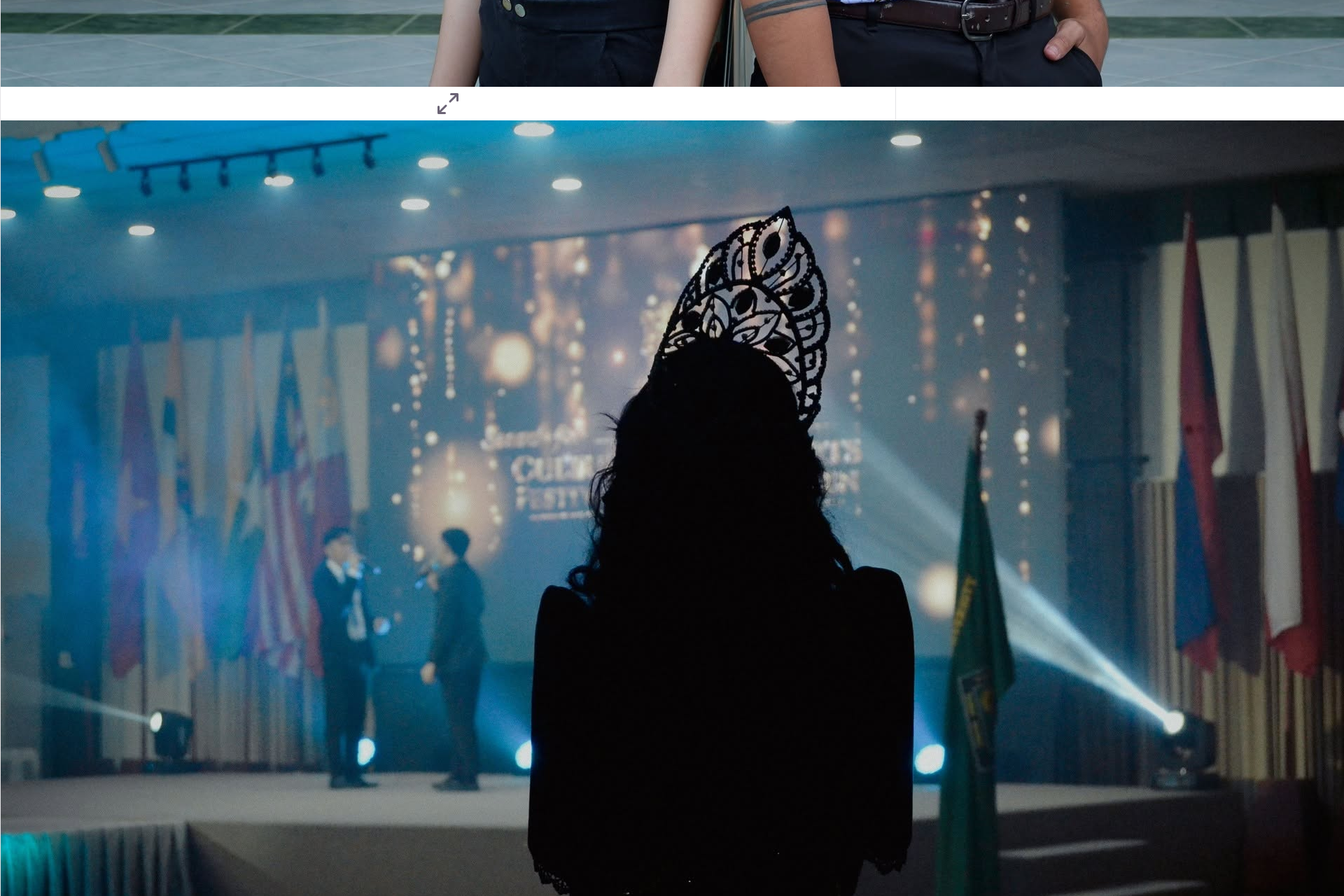
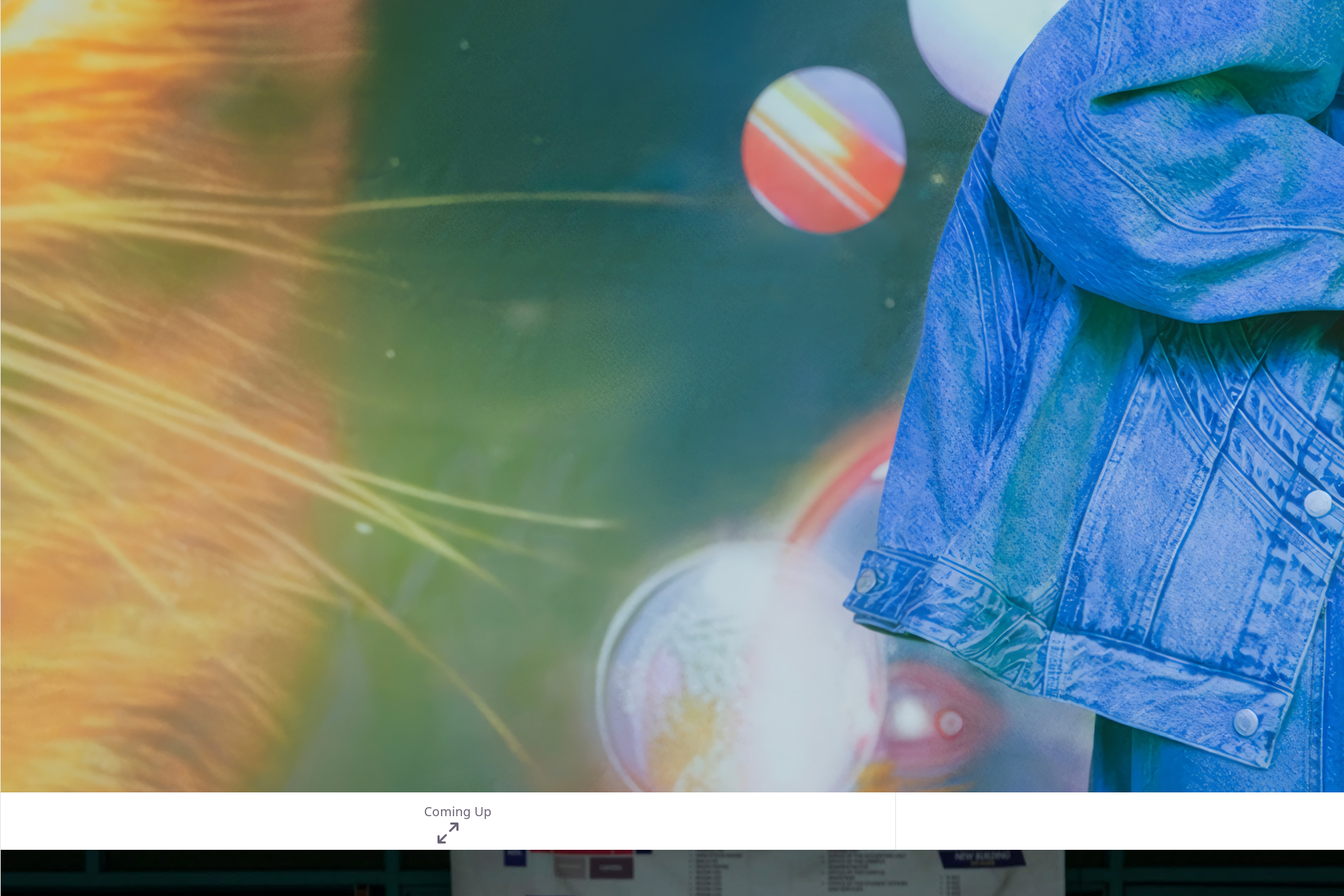
Before and after one commit to clintonmalicdon15-tech/clinton-portfolio1, a React (Vite) app: page / in a window 1280 px wide. Shown: the part 4640-5920 px from the top of the page at 70% size, 1920 px wide, since content can reach past the window. Built offline with nearby package versions, Linux system fonts and the light colour scheme.

Commit message:
Add Project and API

```diff
--- a/src/App.jsx
+++ b/src/App.jsx
@@ -17,6 +17,18 @@ const App = () => {
 
   const personalPhotos = [
     {
+      type: 'photo',
+      src: "/clinton-portfolio1/coming-soon.jpg",
+      quote: "SUPERNATURAL - NJ",
+      inFrame: "Chrislynne Salas",
+      photoBy: "****",
+      camera: "N/A",
+      event: "PROJECT Baron",
+      facebookLink: "",
+      isLocked: true
+    },
+    {
+      type: 'photo',
       src: "/clinton-portfolio1/photo2.jpg",
       quote: "LATINA - Al James",
       inFrame: "Mavi Jamen & Jomer Vincent Salamat",
@@ -26,6 +38,7 @@ const App = () => {
       facebookLink: "https://www.facebook.com/share/p/1FiTqA7axd/"
     },
     {
+      type: 'photo',
       src: "/clinton-portfolio1/photo1.jpg",
       quote: "An Art Gallery Could Never Be As Unique As You - mrld",
       inFrame: "Xenalyn Belencio",
@@ -35,6 +48,7 @@ const App = () => {
       facebookLink: "https://www.facebook.com/share/p/1CVTMTmjR9/"
     },
     {
+      type: 'photo',
       src: "/clinton-portfolio1/photo3.jpg",
       quote: "Hey Barbara - IV OF SPADES",
       inFrame: "Chrislynne Salas",
@@ -44,6 +58,7 @@ const App = () => {
       facebookLink: "https://www.facebook.com/share/p/1CY1ZkZMTZ/"
     },
     {
+      type: 'photo',
       src: "/clinton-portfolio1/photo4.jpg",
       quote: "In My Prison - IV OF SPADES",
       inFrame: "N/A",
@@ -53,6 +68,7 @@ const App = () => {
       facebookLink: "https://www.facebook.com/share/p/1J7dS2xm8u/"
     },
     {
+      type: 'photo',
       src: "/clinton-portfolio1/photo6.jpg",
       quote: "10. Scenery",
       inFrame: "Nicole Caratihan",
@@ -62,6 +78,7 @@ const App = () => {
       facebookLink: "https://www.facebook.com/share/p/18ws5vweMV/"
     },
     {
+      type: 'photo',
       src: "/clinton-portfolio1/photo5.jpg",
       quote: "Monster - IV OF SPADES",
       inFrame: "N/A",
@@ -71,12 +88,12 @@ const App = () => {
       facebookLink: "https://www.facebook.com/share/p/1BWCunuzoB/"
     },
     { isComingSoon: true },
-    { isComingSoon: true },
     { isComingSoon: true }
   ];
 
   const clientPhotos = [
     {
+      type: 'photo',
       src: "/clinton-portfolio1/client1.jpg",
       quote: "Love enduring through the ages.",
       inFrame: "Ramos Family",
@@ -86,6 +103,7 @@ const App = () => {
       facebookLink: ""
     },
     {
+      type: 'photo',
       src: "/clinton-portfolio1/client2.jpg",
       quote: "Bringing fictional worlds into crystal clear reality.",
       inFrame: "Kyla Barnickel",
@@ -95,6 +113,7 @@ const App = () => {
       facebookLink: ""
     },
     {
+      type: 'photo',
       src: "/clinton-portfolio1/client3.jpg",
       quote: "Visual journalism and deep storytelling within the community.",
       inFrame: "N/A",
@@ -104,6 +123,7 @@ const App = () => {
       facebookLink: ""
     },
     {
+      type: 'photo',
       src: "/clinton-portfolio1/client4.jpg",
       quote: "Celebrating a milestone diamond jubilee of wonderful life.",
       inFrame: "Celebrant Family",
@@ -113,6 +133,7 @@ const App = () => {
       facebookLink: ""
     },
     {
+      type: 'photo',
       src: "/clinton-portfolio1/client5.jpg",
       quote: "Stepping gracefully into adulthood and new chapters.",
       inFrame: "Debutante",
@@ -122,6 +143,7 @@ const App = () => {
       facebookLink: ""
     },
     {
+      type: 'photo',
       src: "/clinton-portfolio1/client6.JPG",
       quote: "Welcoming new light and spiritual beginnings.",
       inFrame: "Baby & Godparents",
@@ -131,6 +153,7 @@ const App = () => {
       facebookLink: ""
     },
     {
+      type: 'photo',
       src: "/clinton-portfolio1/client7.jpg",
       quote: "Cherished milestones and family blessings.",
       inFrame: "Dominguez Family",
@@ -140,6 +163,7 @@ const App = () => {
       facebookLink: ""
     },
     {
+      type: 'photo',
       src: "/clinton-portfolio1/client8.png",
       quote: "High energy capture, frozen action, and intense athletic spirit.",
       inFrame: "Company Athletes",
@@ -149,6 +173,7 @@ const App = () => {
       facebookLink: ""
     },
     {
+      type: 'photo',
       src: "/clinton-portfolio1/client9.jpg",
       quote: "A glamorous night full of youth, elegance, and memories.",
       inFrame: "Julieanne Sugordiano Sappari",
@@ -156,6 +181,27 @@ const App = () => {
       camera: "Canon | 18-55mm",
       event: "18th Birthday",
       facebookLink: ""
+    }
+  ];
+
+  const projectsData = [
+    {
+      type: 'project',
+      src: "/clinton-portfolio1/capstone-project1.jpg",
+      title: "ARDUINO-DRIVEN SMART LOCK SECURITY SYSTEM FOR COMPUTER LABORATORY FOR DEPARTMENT OF COMPUTER STUDIES IN CVSU IMUS",
+      description: "A comprehensive hardware and software security solution designed specifically for computer laboratories. It utilizes an Arduino microcontroller integrated with smart lock mechanisms to enhance access control, monitor entry logs, and ensure the safety of valuable laboratory equipment.",
+      techStack: "Arduino | C++ | IoT | Hardware Diagnostics",
+      docLink: "https://docs.google.com/document/d/1e6C-rx0NnnqEMk89tqtUgGU6kazNtPn5/edit?usp=sharing&ouid=109060579585891844869&rtpof=true&sd=true",
+      isLocked: false
+    },
+    {
+      type: 'project',
+      src: "/clinton-portfolio1/camerino-water.jpg", // You may need to create or rename a generic image for this
+      title: "Camerino Water Station Management System",
+      description: "An administrative management system designed to streamline daily operations, track water deliveries, manage inventory, and securely maintain customer transaction records for a local water station.",
+      techStack: "Java | MySQL | System Administration",
+      docLink: "",
+      isLocked: true // Triggers blur and "Coming Up"
     }
   ];
 
@@ -442,9 +488,21 @@ const App = () => {
             }
             return (
               <div key={index} className="aspect-square overflow-hidden cursor-pointer group bg-gray-100 rounded-xl relative shadow-sm border border-gray-100" onClick={() => setLightboxData(photoObj)}>
-                <img src={photoObj.src} alt={`${activeTab} project slot ${index + 1}`} className="w-full h-full object-cover transition-transform duration-700 group-hover:scale-110" />
-                <div className="absolute inset-0 bg-blue-900/0 group-hover:bg-blue-900/40 transition-colors duration-500 flex items-center justify-center">
-                  <svg className="text-white opacity-0 group-hover:opacity-100 transition-opacity duration-500 scale-50 group-hover:scale-100 transform" xmlns="http://www.w3.org/2000/svg" width="36" height="36" viewBox="0 0 24 24" fill="none" stroke="currentColor" strokeWidth="2" strokeLinecap="round" strokeLinejoin="round"><path d="M15 3h6v6M9 21H3v-6M21 3l-7 7M3 21l7-7"/></svg>
+                <img
+                  src={photoObj.src}
+                  alt={`${activeTab} project slot ${index + 1}`}
+                  className={`w-full h-full object-cover transition-transform duration-700 group-hover:scale-110 ${photoObj.isLocked ? 'blur-md scale-105' : ''}`}
+                />
+
+                {photoObj.isLocked && (
+                  <div className="absolute inset-0 bg-black/30 flex flex-col items-center justify-center z-10 transition-colors duration-500 group-hover:bg-black/50">
+                    <svg xmlns="http://www.w3.org/2000/svg" width="28" height="28" viewBox="0 0 24 24" fill="none" stroke="white" strokeWidth="2" strokeLinecap="round" strokeLinejoin="round"><rect x="3" y="11" width="18" height="11" rx="2" ry="2"></rect><path d="M7 11V7a5 5 0 0 1 10 0v4"></path></svg>
+                    <span className="text-white font-bold uppercase tracking-widest text-xs mt-3">Coming Up</span>
+                  </div>
+                )}
+
+                <div className="absolute inset-0 bg-blue-900/0 group-hover:bg-blue-900/40 transition-colors duration-500 flex items-center justify-center z-20 pointer-events-none">
+                  <svg className={`text-white opacity-0 group-hover:opacity-100 transition-opacity duration-500 scale-50 group-hover:scale-100 transform ${photoObj.isLocked ? 'hidden' : ''}`} xmlns="http://www.w3.org/2000/svg" width="36" height="36" viewBox="0 0 24 24" fill="none" stroke="currentColor" strokeWidth="2" strokeLinecap="round" strokeLinejoin="round"><path d="M15 3h6v6M9 21H3v-6M21 3l-7 7M3 21l7-7"/></svg>
                 </div>
               </div>
             );
@@ -452,23 +510,49 @@ const App = () => {
         </div>
       </section>
 
-      {/* Projects (Coming Soon) */}
+      {/* Development Projects Section */}
       <section id="projects" className="w-full py-24 bg-gray-50 border-t border-gray-100 px-6 md:px-12 scroll-mt-24">
-        <div className="max-w-7xl mx-auto flex flex-col items-center justify-center text-center">
-          <h3 className="text-blue-600 font-bold uppercase tracking-widest mb-2 text-sm">Development & Coding</h3>
-          <h4 className="text-4xl font-black text-gray-900 tracking-tight mb-12 uppercase">Projects</h4>
+        <div className="max-w-7xl mx-auto">
+          <div className="text-center mb-12">
+            <h3 className="text-blue-600 font-bold uppercase tracking-widest mb-2 text-sm">Development & Coding</h3>
+            <h4 className="text-4xl font-black text-gray-900 tracking-tight uppercase">Projects</h4>
+          </div>
 
-          <div className="bg-white w-full max-w-3xl p-16 rounded-2xl border border-gray-200 shadow-sm flex flex-col items-center justify-center text-center">
-            <svg className="text-gray-300 mb-6" xmlns="http://www.w3.org/2000/svg" width="56" height="56" viewBox="0 0 24 24" fill="none" stroke="currentColor" strokeWidth="1.5" strokeLinecap="round" strokeLinejoin="round">
-              <circle cx="12" cy="12" r="10"/>
-              <polyline points="12 6 12 12 16 14"/>
-            </svg>
-            <h5 className="text-2xl sm:text-3xl font-black text-gray-400 uppercase tracking-widest mb-2">
-              Coming Soon
-            </h5>
-            <p className="text-gray-500 font-medium">
-              I am currently working on uploading my development projects here. Check back soon!
-            </p>
+          <div className="grid grid-cols-1 md:grid-cols-2 gap-8 max-w-5xl mx-auto">
+            {projectsData.map((project, index) => (
+              <div
+                key={index}
+                className="bg-white rounded-2xl shadow-sm border border-gray-200 overflow-hidden cursor-pointer group flex flex-col"
+                onClick={() => setLightboxData(project)}
+              >
+                <div className="aspect-[16/9] relative overflow-hidden bg-gray-100">
+                  <img
+                    src={project.src}
+                    alt={project.title}
+                    className={`w-full h-full object-cover transition-transform duration-700 group-hover:scale-105 ${project.isLocked ? 'blur-md' : ''}`}
+                  />
+
+                  {project.isLocked && (
+                    <div className="absolute inset-0 bg-black/30 flex flex-col items-center justify-center z-10 transition-colors duration-500 group-hover:bg-black/50">
+                      <svg xmlns="http://www.w3.org/2000/svg" width="28" height="28" viewBox="0 0 24 24" fill="none" stroke="white" strokeWidth="2" strokeLinecap="round" strokeLinejoin="round"><rect x="3" y="11" width="18" height="11" rx="2" ry="2"></rect><path d="M7 11V7a5 5 0 0 1 10 0v4"></path></svg>
+                      <span className="text-white font-bold uppercase tracking-widest text-xs mt-3">Coming Up</span>
+                    </div>
+                  )}
+
+                  <div className="absolute inset-0 bg-blue-900/0 group-hover:bg-blue-900/20 transition-colors duration-500 z-20 pointer-events-none"></div>
+                </div>
+
+                <div className="p-6 md:p-8 flex-1 flex flex-col justify-between bg-white z-30">
+                  <div>
+                    <h5 className="text-xl font-bold text-gray-900 mb-3">{project.title}</h5>
+                    <p className="text-sm text-gray-500 line-clamp-3 mb-4 leading-relaxed">{project.description}</p>
+                  </div>
+                  <div className="text-xs font-bold uppercase tracking-wider text-blue-600">
+                    {project.techStack}
+                  </div>
+                </div>
+              </div>
+            ))}
           </div>
         </div>
       </section>
@@ -537,38 +621,48 @@ const App = () => {
             </div>
 
             <div className="bg-[#2a2656] p-8 md:p-10 rounded-3xl shadow-xl border border-white/5 flex flex-col justify-between">
-              <form className="space-y-6">
+
+              {/* WORKING CONTACT FORM VIA FORMSUBMIT */}
+              <form action="https://formsubmit.co/clinton.malicdon0@gmail.com" method="POST" className="space-y-6">
+
+                {/* FormSubmit Configuration */}
+                <input type="hidden" name="_subject" value="New message from Portfolio!" />
+                <input type="hidden" name="_captcha" value="false" />
+                {/* Optional: Add this line below to redirect users after sending. Just replace the URL with your live site link later */}
+                {/* <input type="hidden" name="_next" value="https://yourwebsite.com/thanks.html" /> */}
+
                 <div className="grid grid-cols-1 sm:grid-cols-2 gap-6">
                   <div>
                     <label className="block text-xs font-semibold text-indigo-200 mb-2">Your Name</label>
-                    <input type="text" placeholder="Full name" className="w-full bg-[#1e1b4b]/50 border border-white/10 rounded-xl px-4 py-3 text-sm text-white focus:outline-none focus:border-indigo-400 transition-colors placeholder:text-indigo-200/40" />
+                    <input type="text" name="name" required placeholder="Full name" className="w-full bg-[#1e1b4b]/50 border border-white/10 rounded-xl px-4 py-3 text-sm text-white focus:outline-none focus:border-indigo-400 transition-colors placeholder:text-indigo-200/40" />
                   </div>
                   <div>
                     <label className="block text-xs font-semibold text-indigo-200 mb-2">Your Email</label>
-                    <input type="email" placeholder="name@email.com" className="w-full bg-[#1e1b4b]/50 border border-white/10 rounded-xl px-4 py-3 text-sm text-white focus:outline-none focus:border-indigo-400 transition-colors placeholder:text-indigo-200/40" />
+                    <input type="email" name="email" required placeholder="name@email.com" className="w-full bg-[#1e1b4b]/50 border border-white/10 rounded-xl px-4 py-3 text-sm text-white focus:outline-none focus:border-indigo-400 transition-colors placeholder:text-indigo-200/40" />
                   </div>
                 </div>
 
                 <div>
                   <label className="block text-xs font-semibold text-indigo-200 mb-2">Subject</label>
-                  <input type="text" placeholder="Project inquiry" className="w-full bg-[#1e1b4b]/50 border border-white/10 rounded-xl px-4 py-3 text-sm text-white focus:outline-none focus:border-indigo-400 transition-colors placeholder:text-indigo-200/40" />
+                  <input type="text" name="subject" placeholder="Project inquiry" className="w-full bg-[#1e1b4b]/50 border border-white/10 rounded-xl px-4 py-3 text-sm text-white focus:outline-none focus:border-indigo-400 transition-colors placeholder:text-indigo-200/40" />
                 </div>
 
                 <div>
                   <label className="block text-xs font-semibold text-indigo-200 mb-2">Message</label>
-                  <textarea rows="5" placeholder="Write your message..." className="w-full bg-[#1e1b4b]/50 border border-white/10 rounded-xl px-4 py-3 text-sm text-white focus:outline-none focus:border-indigo-400 transition-colors resize-none placeholder:text-indigo-200/40"></textarea>
+                  <textarea name="message" required rows="5" placeholder="Write your message..." className="w-full bg-[#1e1b4b]/50 border border-white/10 rounded-xl px-4 py-3 text-sm text-white focus:outline-none focus:border-indigo-400 transition-colors resize-none placeholder:text-indigo-200/40"></textarea>
                 </div>
 
-                <button type="button" className="w-full bg-gradient-to-r from-violet-500 to-fuchsia-500 hover:from-violet-600 hover:to-fuchsia-600 text-white font-bold py-4 rounded-xl transition-all transform hover:scale-[1.02] shadow-lg">
+                <button type="submit" className="w-full bg-gradient-to-r from-violet-500 to-fuchsia-500 hover:from-violet-600 hover:to-fuchsia-600 text-white font-bold py-4 rounded-xl transition-all transform hover:scale-[1.02] shadow-lg">
                   Send Message
                 </button>
               </form>
+
             </div>
           </div>
         </div>
       </section>
 
-      {/* FIXED POPUP BOX LIGHTBOX WITH SPLIT-SCREEN DARK BACKGROUND OVERLAY MODE */}
+      {/* DYNAMIC POPUP BOX LIGHTBOX FOR BOTH PHOTOS AND PROJECTS */}
       {lightboxData && (
         <div className="fixed inset-0 bg-gray-950/98 backdrop-blur-md z-50 flex items-center justify-center p-4 md:p-8" onClick={() => setLightboxData(null)}>
           <div className="bg-[#0d1527] border border-slate-800 rounded-2xl overflow-hidden shadow-2xl flex flex-col md:grid md:grid-cols-12 max-w-5xl w-full max-h-[90vh] relative" onClick={(e) => e.stopPropagation()}>
@@ -576,13 +670,50 @@ const App = () => {
               <svg xmlns="http://www.w3.org/2000/svg" width="18" height="18" viewBox="0 0 24 24" fill="none" stroke="currentColor" strokeWidth="2.5"><path d="M18 6 6 18"/><path d="m6 6 12 12"/></svg>
             </button>
 
-            {/* FIXED DISPLAY BOUNDS SO VERTICAL CLIPS PREVENT CROPPING */}
-            <div className="md:col-span-7 flex items-center justify-center relative min-h-[350px] md:min-h-[500px]">
-              <img src={lightboxData.src} alt="Expanded display frame mode" className="w-full h-full object-cover" />
+            <div className="md:col-span-7 flex items-center justify-center relative min-h-[350px] md:min-h-[500px] overflow-hidden">
+              <img
+                src={lightboxData.src}
+                alt="Expanded display"
+                className={`w-full h-full object-cover ${lightboxData.isLocked ? 'blur-xl scale-110' : ''}`}
+              />
+
+              {/* Overlay if the item is locked inside the lightbox */}
+              {lightboxData.isLocked && (
+                <div className="absolute inset-0 bg-black/40 flex flex-col items-center justify-center z-20">
+                  <svg xmlns="http://www.w3.org/2000/svg" width="48" height="48" viewBox="0 0 24 24" fill="none" stroke="white" strokeWidth="1.5" strokeLinecap="round" strokeLinejoin="round"><rect x="3" y="11" width="18" height="11" rx="2" ry="2"></rect><path d="M7 11V7a5 5 0 0 1 10 0v4"></path></svg>
+                  <span className="text-white font-black uppercase tracking-widest text-lg mt-4">Coming Up</span>
+                </div>
+              )}
             </div>
 
             <div className="md:col-span-5 p-8 flex flex-col justify-center text-center bg-[#0d1527] border-t md:border-t-0 md:border-l border-slate-800 text-white overflow-y-auto">
-              {lightboxData.quote ? (
+
+              {/* Conditional Rendering: If it's a IT/Dev Project */}
+              {lightboxData.type === 'project' && (
+                <>
+                  <h4 className="text-2xl font-black mb-4 tracking-wide text-white uppercase leading-snug">{lightboxData.title}</h4>
+                  <div className="border-b border-slate-800/80 pb-6 mb-6">
+                    <p className="text-sm font-medium text-slate-300 leading-relaxed text-justify mb-4">{lightboxData.description}</p>
+                    <span className="text-xs uppercase tracking-widest text-blue-500 font-bold block">Tech Stack</span>
+                    <p className="text-xs font-mono text-slate-400 mt-2">{lightboxData.techStack}</p>
+                  </div>
+
+                  {lightboxData.docLink && !lightboxData.isLocked && (
+                    <a
+                      href={lightboxData.docLink}
+                      target="_blank"
+                      rel="noopener noreferrer"
+                      className="w-full flex items-center justify-center gap-2 bg-blue-600 text-white font-bold text-xs tracking-wider uppercase px-4 py-3.5 rounded-xl hover:bg-blue-700 transition-all shadow-md hover:shadow-blue-600/20"
+                    >
+                      <svg xmlns="http://www.w3.org/2000/svg" width="16" height="16" viewBox="0 0 24 24" fill="none" stroke="currentColor" strokeWidth="2.5" strokeLinecap="round" strokeLinejoin="round"><path d="M14 2H6a2 2 0 0 0-2 2v16a2 2 0 0 0 2 2h12a2 2 0 0 0 2-2V8z"></path><polyline points="14 2 14 8 20 8"></polyline><line x1="16" y1="13" x2="8" y2="13"></line><line x1="16" y1="17" x2="8" y2="17"></line><polyline points="10 9 9 9 8 9"></polyline></svg>
+                      Read Project Document
+                    </a>
+                  )}
+                </>
+              )}
+
+              {/* Conditional Rendering: If it's a Photo */}
+              {lightboxData.type === 'photo' && (
                 <>
                   <h4 className="text-lg md:text-xl font-black mb-6 tracking-wide text-blue-400 uppercase leading-snug">"{lightboxData.quote}"</h4>
                   <div className="space-y-2 text-sm font-medium text-slate-300 border-b border-slate-800/80 pb-6">
@@ -594,8 +725,7 @@ const App = () => {
                     <span className="text-xs uppercase tracking-widest text-blue-500 font-bold block mb-1">Event/Project Name</span>
                     <h5 className="text-white font-bold text-base tracking-wide mb-6">{lightboxData.event}</h5>
 
-                    {/* ACCESSIBLE EXTERNAL LINK DRAWER VIEW */}
-                    {lightboxData.facebookLink && (
+                    {lightboxData.facebookLink && !lightboxData.isLocked && (
                       <a
                         href={lightboxData.facebookLink}
                         target="_blank"
@@ -608,30 +738,12 @@ const App = () => {
                     )}
                   </div>
                 </>
-              ) : (
-                <div className="flex flex-col justify-center items-center h-full text-slate-500 text-sm">
-                  <p>No description provided for this item.</p>
-                </div>
               )}
+
             </div>
           </div>
         </div>
       )}
-
-      {/* Footer */}
-      <footer className="w-full bg-gray-50 border-t border-gray-200 py-16 text-center px-6">
-        <h2 className="text-3xl font-black tracking-tighter text-gray-900 mb-6 uppercase">
-          CLINTON MALICDON<span className="text-blue-600">.</span>
-        </h2>
-        <div className="flex flex-col sm:flex-row justify-center items-center gap-4 sm:gap-6 text-gray-500 font-bold text-xs tracking-wider uppercase mb-8">
-          <span>09691809485</span>
-          <span className="hidden sm:inline text-gray-300">|</span>
-          <span>Cavite, Philippines</span>
-          <span className="hidden sm:inline text-gray-300">|</span>
-          <span className="lowercase font-semibold">clinton.malicdon0@gmail.com</span>
-        </div>
-        <p className="text-gray-400 text-xs font-medium">&copy; {new Date().getFullYear()} Clinton B. Malicdon. All rights reserved.</p>
-      </footer>
 
     </div>
   );
```
Also changed, not shown: public/capstone-project1.jpg (added), public/coming-soon.jpg (added).
